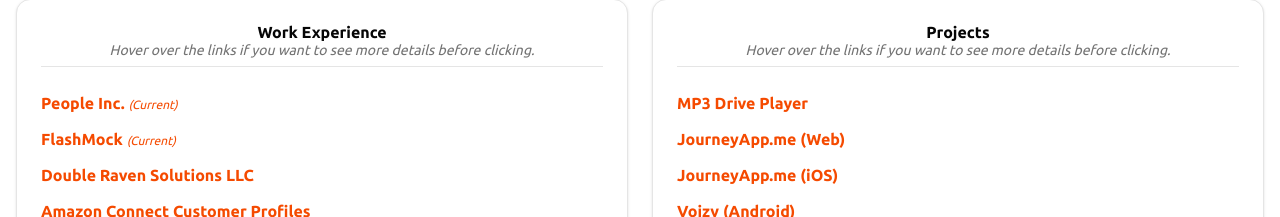
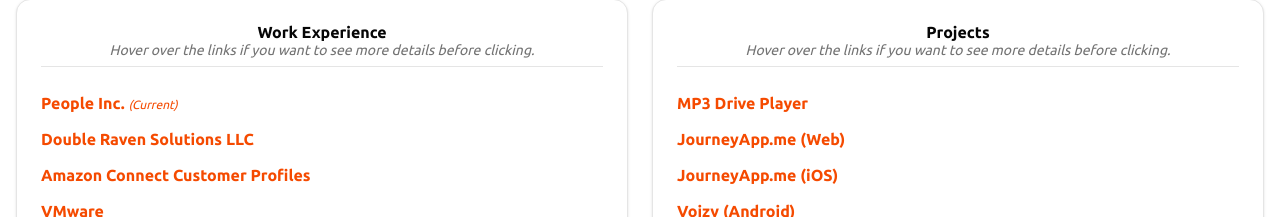
Before and after one commit to mrrobotisreal/WinApps, a Next.js app: page / in a window 1280 px wide. Shown: the part 2274-2491 px from the top of the page. Built offline with nearby package versions, Linux system fonts and the light colour scheme; no server answers.

Commit message:
Remove FlashMock temporarily

```diff
--- a/app/page.tsx
+++ b/app/page.tsx
@@ -439,7 +439,7 @@
                     </HoverCardContent>
                   </HoverCard>
                 </li>
-                <li>
+                {/* <li>
                   <HoverCard>
                     <HoverCardTrigger asChild>
                       <Link
@@ -499,7 +499,7 @@
                       </div>
                     </HoverCardContent>
                   </HoverCard>
-                </li>
+                </li> */}
                 <li>
                   <HoverCard>
                     <HoverCardTrigger asChild>
--- a/app/portfolio/page.tsx
+++ b/app/portfolio/page.tsx
@@ -46,20 +46,20 @@
     role: "Senior Software Engineer",
     isCurrent: true,
   },
-  {
-    title: "FlashMock",
-    description:
-      "Lead Senior Frontend and Mobile Software Engineer at FlashMock.",
-    href: "/portfolio/flashmock",
-    imageSrc:
-      "https://pub-5e3f5f69f6bd4f2fb6bc741e03f34851.r2.dev/FlashMockLogoGradient_White.png",
-    imageAlt: "FlashMock",
-    slug: "flashmock",
-    type: "portfolio",
-    timeframe: "May 2025 - Present",
-    role: "Lead Senior Frontend and Mobile Software Engineer",
-    isCurrent: true,
-  },
+  // {
+  //   title: "FlashMock",
+  //   description:
+  //     "Lead Senior Frontend and Mobile Software Engineer at FlashMock.",
+  //   href: "/portfolio/flashmock",
+  //   imageSrc:
+  //     "https://pub-5e3f5f69f6bd4f2fb6bc741e03f34851.r2.dev/FlashMockLogoGradient_White.png",
+  //   imageAlt: "FlashMock",
+  //   slug: "flashmock",
+  //   type: "portfolio",
+  //   timeframe: "May 2025 - Present",
+  //   role: "Lead Senior Frontend and Mobile Software Engineer",
+  //   isCurrent: true,
+  // },
   {
     title: "Double Raven Solutions LLC",
     description: "Frontend Software Engineer at Double Raven Solutions LLC.",
```
